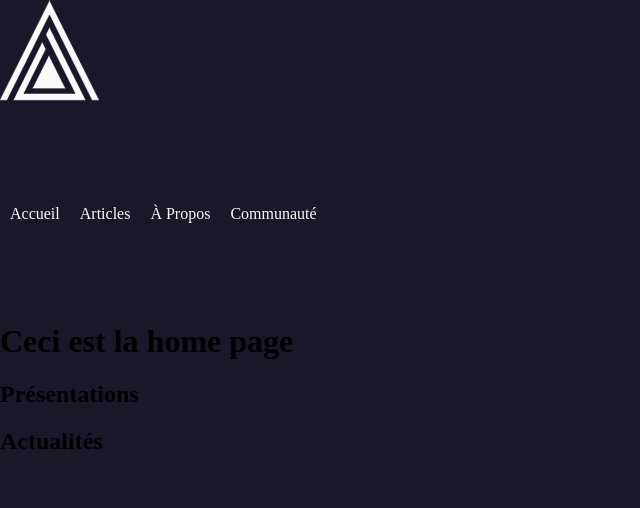
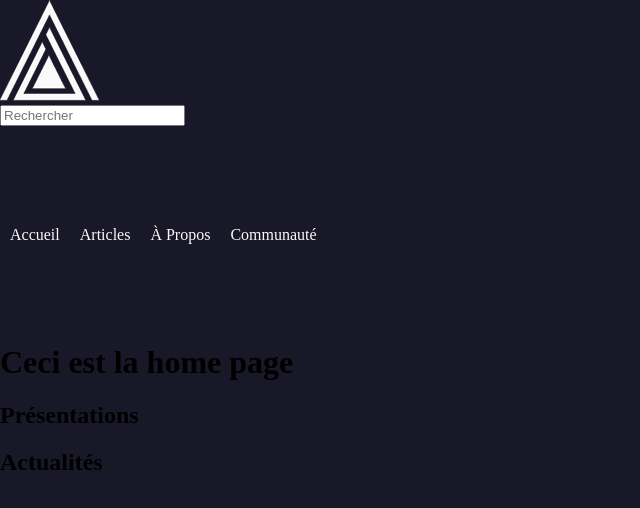
Before and after one commit to Vincent-vst/Sauvetage, a React (Create React App) app in the folder sauvetage-app/: page / in a window 1280 px wide. Shown: the top 508 px of the page, without its empty margins (0-640 px from the left). Built offline with nearby package versions, Linux system fonts and the light colour scheme.

Commit message:
barre de recherche

```diff
--- /dev/null
+++ b/sauvetage-app/src/components/Recherche.js
@@ -0,0 +1,11 @@
+import React from 'react';
+
+const recherche = () => {
+    return (
+        <div>
+            <input type="text" placeholder="Rechercher" />
+        </div>
+    );
+};
+
+export default recherche;
--- a/sauvetage-app/src/pages/Accueil.js
+++ b/sauvetage-app/src/pages/Accueil.js
@@ -2,11 +2,13 @@ import Actualites from "../components/Actualites";
 import Logo from "../components/Logo";
 import Nav from "../components/Nav";
 import Pres from "../components/Pres";
+import Recherche from "../components/Recherche";
 
 const Accueil = () => {
     return (
         <div className="accueil">
             <Logo/>
+            <Recherche/>
             <Nav />
             <h1>Ceci est la home page</h1>
             <Pres />
```
